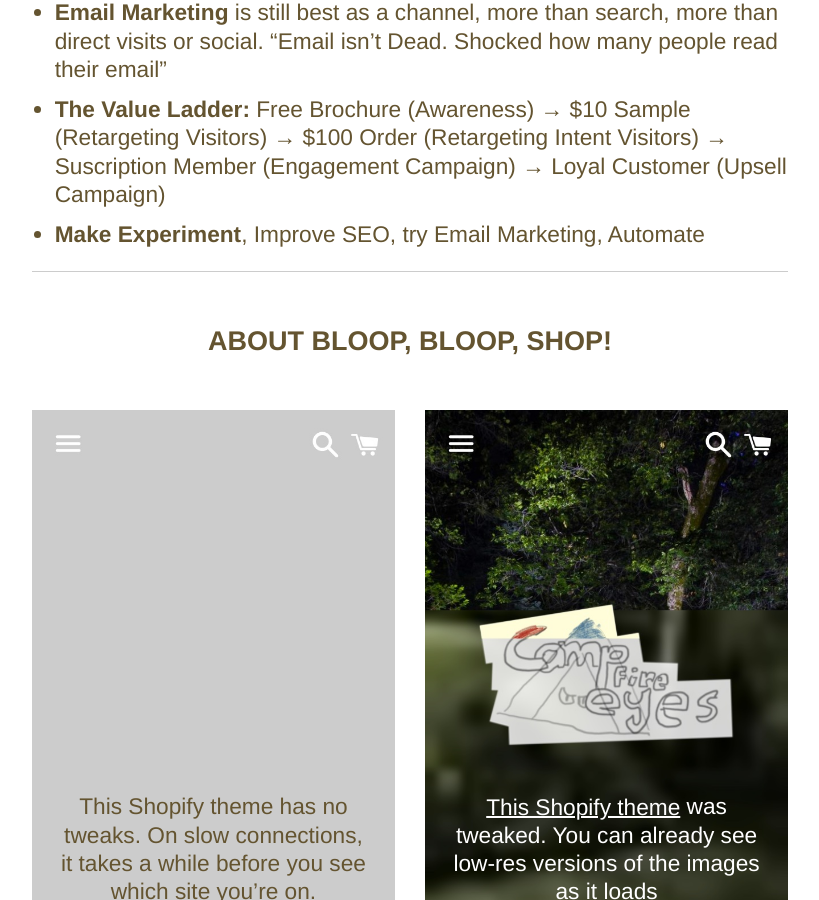
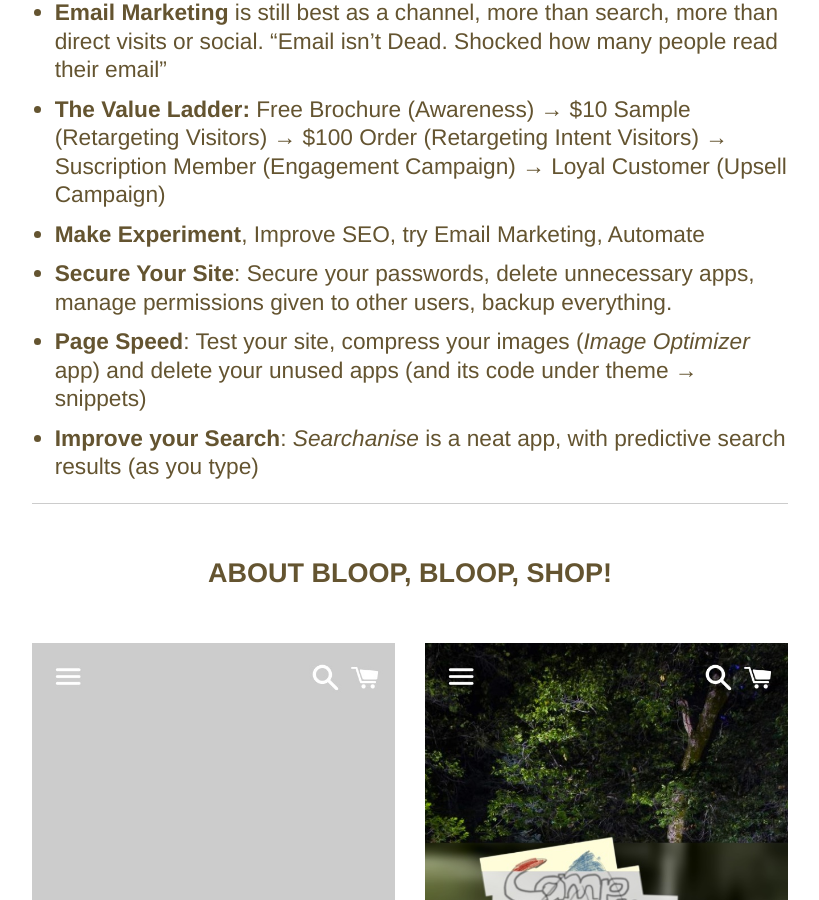
Before and after one commit to pascallaliberte/bloopbloop.shop, a Jekyll site: the page built from bfcm-meetup/index.md, in a window 1280 px wide and 900 px high, scrolled down 687 px. Shown: the whole window, without its empty margins (230-1049 px from the left). Built offline with Jekyll 4.4.1, drawn with Linux system fonts in a browser that asks for light colours; nearby versions of some CDN libraries; comment, search, counter and statistics services are not loaded.

Commit message:
bfcm-meetup: Add more notes

```diff
--- a/bfcm-meetup/index.md
+++ b/bfcm-meetup/index.md
@@ -19,6 +19,9 @@ by [Pascal Laliberté][pascallaliberte]
 * **Email Marketing** is still best as a channel, more than search, more than direct visits or social. "Email isn't Dead. Shocked how many people read their email"
 * **The Value Ladder:** Free Brochure (Awareness) → $10 Sample (Retargeting Visitors) → $100 Order (Retargeting Intent Visitors) → Suscription Member (Engagement Campaign) → Loyal Customer (Upsell Campaign)
 * **Make Experiment**, Improve SEO, try Email Marketing, Automate
+* **Secure Your Site**: Secure your passwords, delete unnecessary apps, manage permissions given to other users, backup everything.
+* **Page Speed**: Test your site, compress your images (_Image Optimizer_ app) and delete your unused apps (and its code under theme → snippets)
+* **Improve your Search**: _Searchanise_ is a neat app, with predictive search results (as you type)
 
 ---
 
```
